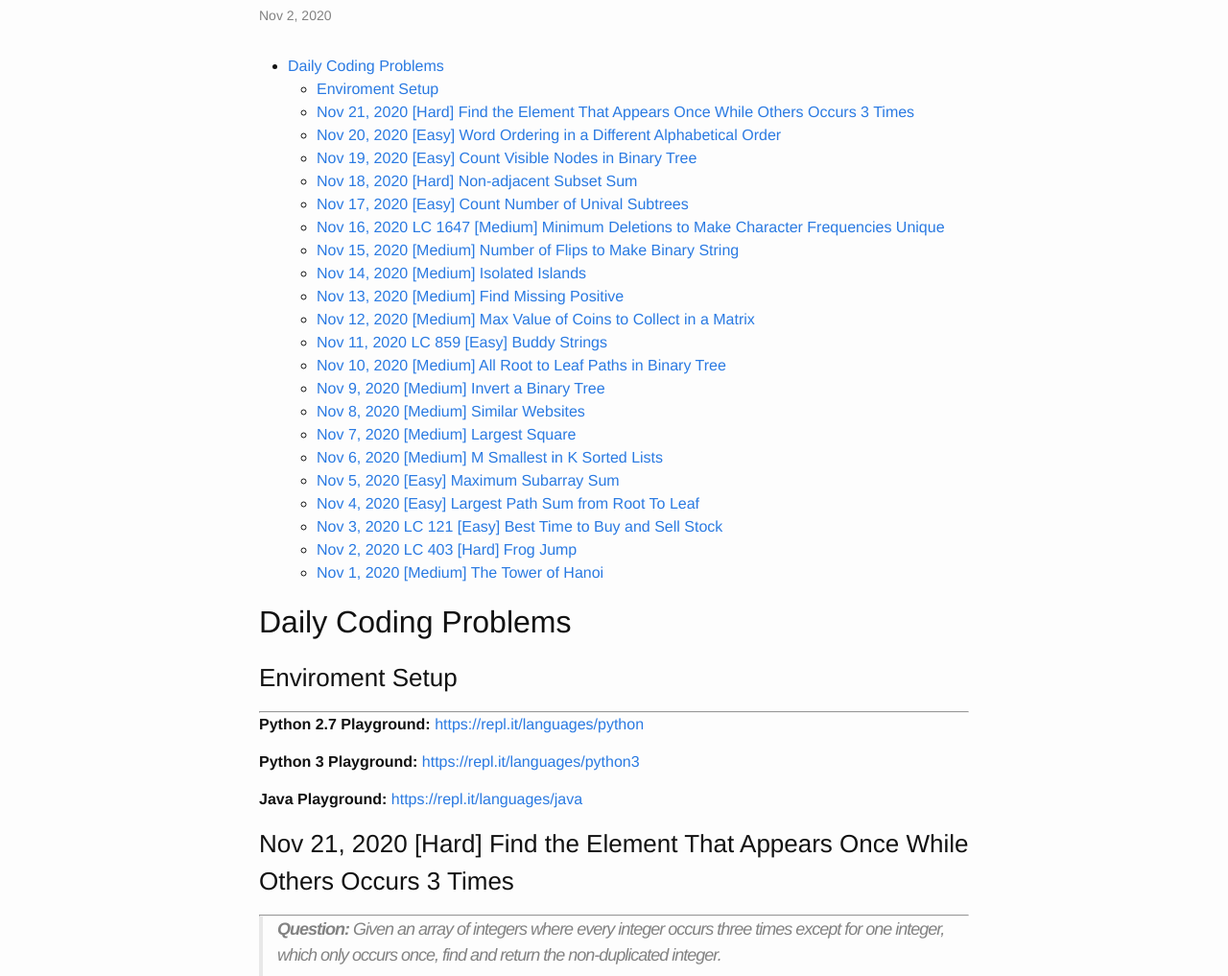
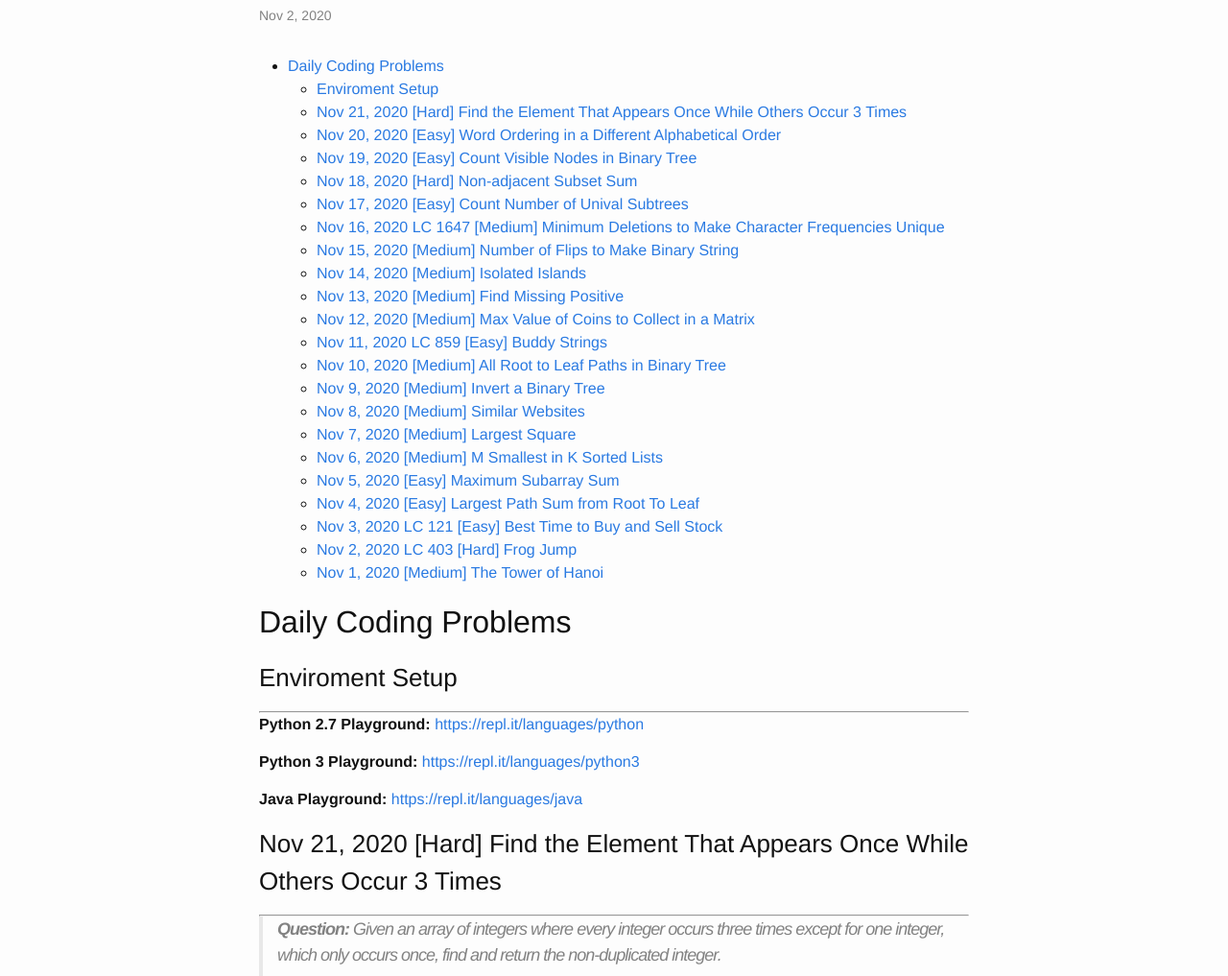
Before and after one commit to trsong/trsong.github.io, a Jekyll site: the page built from _posts/2020-11-01-DailyQuestionsAug.md, in a window 1280 px wide and 1400 px high. Shown: the part 143-1160 px from the top of the window at 96% size. Built offline with Jekyll 4.4.1, drawn with Linux system fonts in a browser that asks for light colours.

Commit message:
Fix typo in previous checkin

```diff
--- a/_posts/2020-11-01-DailyQuestionsAug.md
+++ b/_posts/2020-11-01-DailyQuestionsAug.md
@@ -19,7 +19,7 @@ categories: Python/Java
 **Java Playground:** [https://repl.it/languages/java](https://repl.it/languages/java)
 
 
-### Nov 21, 2020 \[Hard\] Find the Element That Appears Once While Others Occurs 3 Times
+### Nov 21, 2020 \[Hard\] Find the Element That Appears Once While Others Occur 3 Times
 ---
 > **Question:** Given an array of integers where every integer occurs three times except for one integer, which only occurs once, find and return the non-duplicated integer.
 >
```
